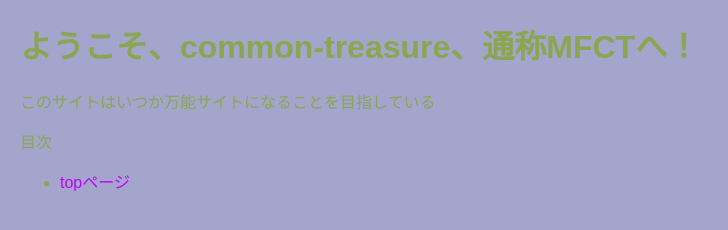
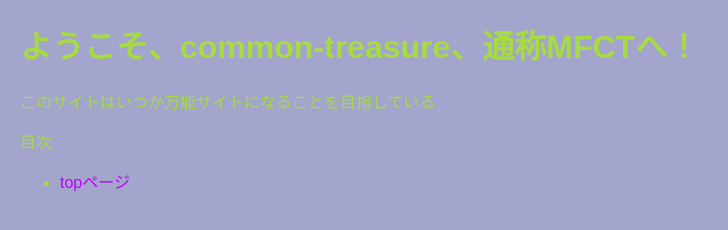
Before and after one commit to magic-fire/common-treasure, a plain HTML site: page index.html in a window 1280 px wide. Shown: the whole page, without its empty margins (0-728 px from the left). Drawn offline with Linux system fonts and the light colour scheme.

Commit message:
Update style.css

```diff
--- a/css/style.css
+++ b/css/style.css
@@ -1,12 +1,12 @@
 body {
   background-color: #A3A5CC;
-  color: #8BA651;
+  color: #A6DB42;
   font-family: sans-serif;
   margin: 20px;
 }
 
 h1 {
-  color: #8BA651;
+  color: #A6DB42;
 }
 
 a {
```
